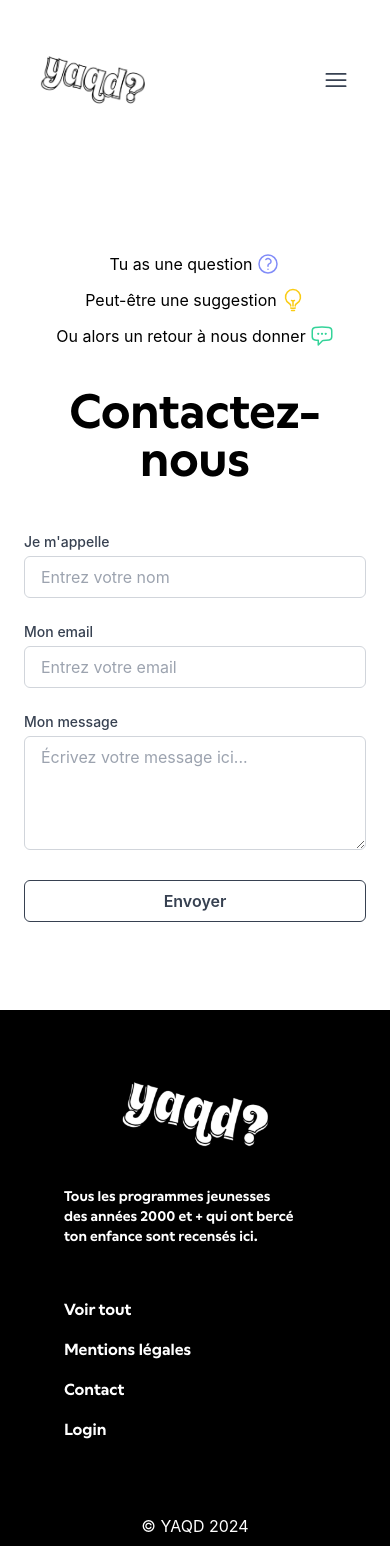
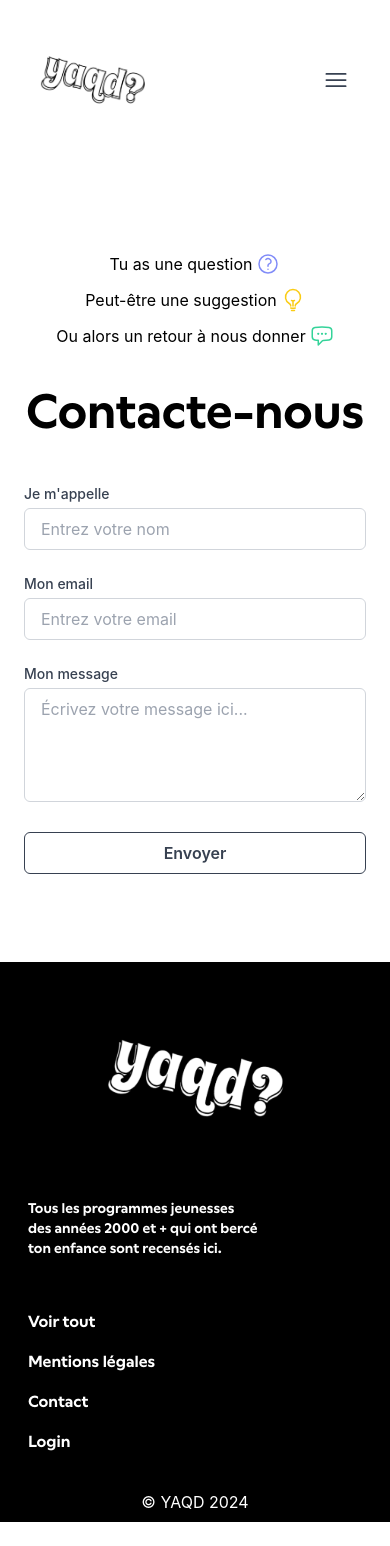
Before and after one commit to LauraKoNk/yaqd-front, a React (Create React App) app: page /contact in a window 390 px wide. After the commit the page ends 1522 px from the top, so only its background shows below. Built offline with nearby package versions, Linux system fonts and the light colour scheme; no server answers.

Commit message:
Responsive Contact + Footer re modif

```diff
--- a/src/components/Contact.js
+++ b/src/components/Contact.js
@@ -24,7 +24,7 @@ const Contact = () => {
             </div>
             {/* Formulaire */}
             <div class="p-6 mb-16">
-                <h2 class="text-5xl font-wallop-semibold text-black text-center mt-4 mb-12">Contactez-nous</h2>
+                <h2 class="text-5xl font-wallop-semibold text-black text-center mt-4 mb-12">Contacte-nous</h2>
                 <form name="contact" method="POST" class="space-y-6 max-w-lg mx-auto" data-netlify="true" onSubmit="submit">
                     <div>
                     <input type="hidden" name="form-name" value="contact" />
--- a/src/components/Footer.js
+++ b/src/components/Footer.js
@@ -24,10 +24,10 @@ const Footer = () => {
 
   return (
     <>
-     <div className="bg-black text-white space-y-5 md:space-y-0  p-16 md:flex md:justify-between font-wallop-semibold">
+      <div className="bg-black text-white space-y-5 md:space-y-0 p-7 md:p-16 md:flex md:justify-between font-wallop-semibold">
         <div className="md:hidden flex flex-col space-y-8">
-          <div className="w-full flex justify-center">
-          <img src="/assets/YAQD-logo.png" alt="Logo" className="md:hidden h-20" />
+          <div className="w-full p-10 flex justify-center">
+          <img src="/assets/YAQD-logo.png" alt="Logo" className="md:hidden h-24" />
           </div>
           <p className="md:hidden pl-0 pb-8 text-sm text-balance max-w-[250px]"> Tous les programmes jeunesses des années 2000 et + qui ont bercé ton enfance sont recensés ici.</p>
         </div>
```
